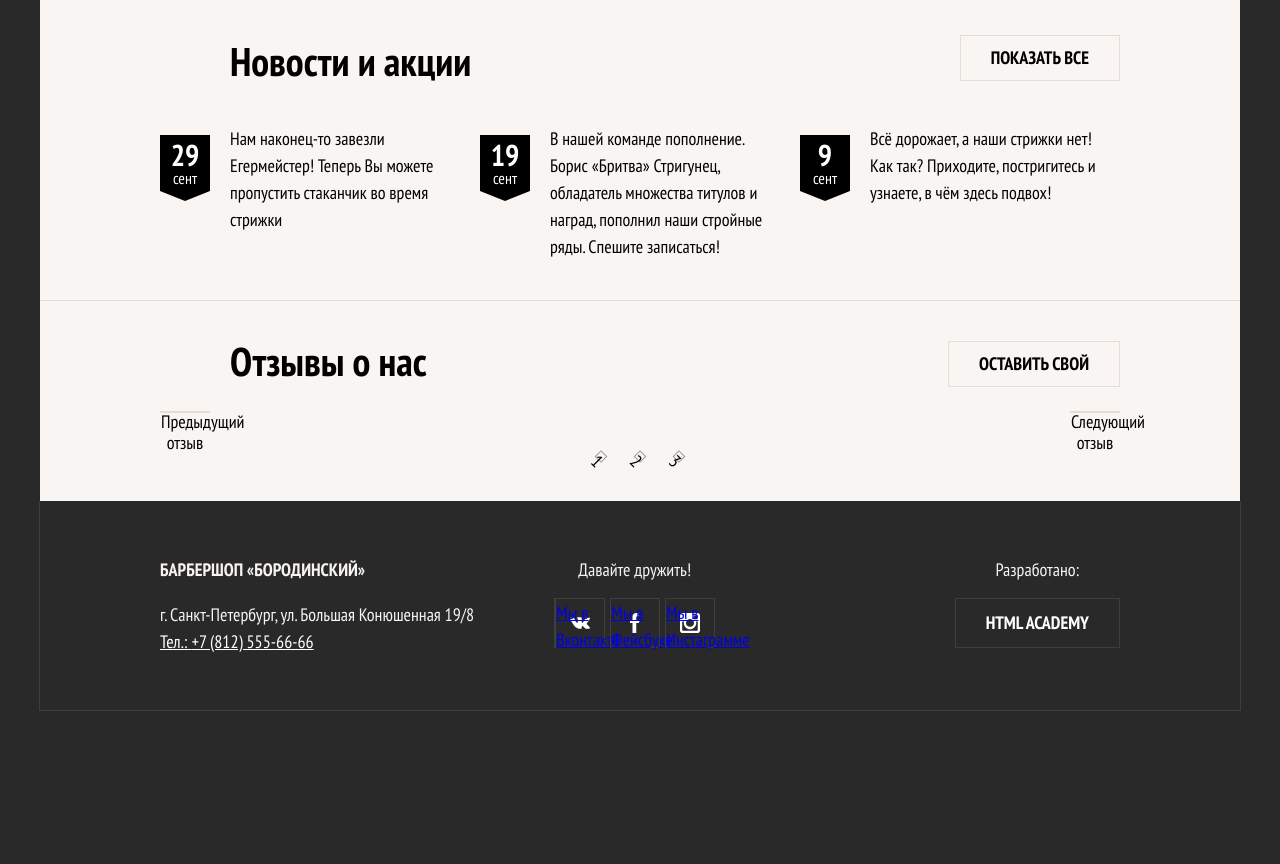
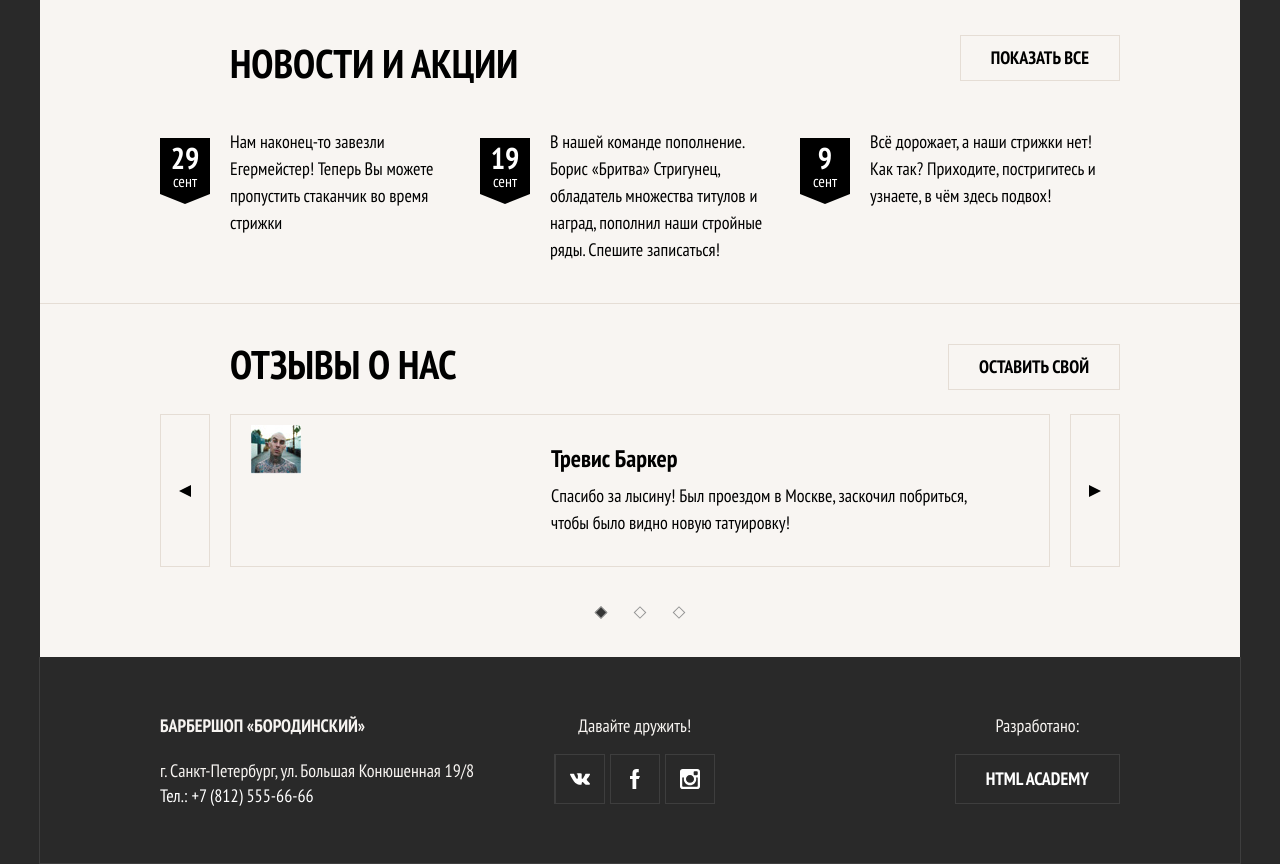
Before and after one commit to JimJameson/barbershop_adaptive, a website: page index.html in a window 1280 px wide. Shown: the part 1336-2200 px from the top of the page. Before the commit the page ends 2047 px from the top, so only its background shows below. Drawn offline with Linux system fonts and the light colour scheme.

Commit message:
Update index.html

```diff
--- a/index.html
+++ b/index.html
@@ -45,13 +45,19 @@
           <ul class="main-nav__list user-list">
             <li class="user-list__item">
               <a href="login.html" class="user-list__login">
-                <svg class="user-list__login-icon"
+                <svg
+                  class="user-list__login-icon"
                   xmlns="http://www.w3.org/2000/svg"
                   width="16"
                   height="16"
-                    viewBox="0 0 16 16">
-                    <polygon points="0 7 7.01 7 7.01 4.06 10.96 8.01 7.01 11.91 7.01 9.06 0 9.02 0 7"/>
-                    <polygon points="7.01 0 7.01 2 14.03 2 14.03 13.99 7.01 13.99 7.01 16 16 16 16 0 7.01 0"/>
+                  viewBox="0 0 16 16"
+                >
+                  <polygon
+                    points="0 7 7.01 7 7.01 4.06 10.96 8.01 7.01 11.91 7.01 9.06 0 9.02 0 7"
+                  />
+                  <polygon
+                    points="7.01 0 7.01 2 14.03 2 14.03 13.99 7.01 13.99 7.01 16 16 16 16 0 7.01 0"
+                  />
                 </svg>
                 Войти
               </a>
@@ -123,7 +129,9 @@
             Наши преимущества
           </h2>
           <ul class="advantages__list slider__list">
-            <li class="advantages__item advantages__item--fast slider__item slider__item--current">
+            <li
+              class="advantages__item advantages__item--fast slider__item slider__item--current"
+            >
               <h3 class="advantages__title">
                 Быстро
               </h3>
@@ -152,7 +160,10 @@
             </li>
           </ul>
           <p class="advantages__toggles slider__toggles">
-            <button class="slider__toggle slider__toggle--current" type="button">
+            <button
+              class="slider__toggle slider__toggle--current"
+              type="button"
+            >
               <span class="visually-hidden">
                 1
               </span>
@@ -173,7 +184,7 @@
 
       <section class="news">
         <div class="news__wrapper">
-          <h2 class="news__title">
+          <h2 class="news__title title">
             Новости и акции
           </h2>
           <ul class="news__list">
@@ -212,17 +223,17 @@
 
       <section class="reviews">
         <div class="reviews__wrapper slider">
-          <h2 class="reviews__title">
+          <h2 class="reviews__title title">
             Отзывы о нас
           </h2>
           <a href="#" class="reviews__write button">Оставить свой</a>
           <div class="reviews__list slider__list">
-            <blockquote class="reviews__item slider__item">
+            <blockquote class="reviews__item slider__item--current">
               <p class="reviews__author-picture">
                 <img
-                  src="img/picture-travis.jpg"
+                  src="img/rewiev.jpg"
                   width="50"
-                  height="33"
+                  height="49"
                   alt="Фото Тревиса Баркера"
                   class="reviews__author-image"
                 />
@@ -270,14 +281,29 @@
               </p>
             </blockquote>
             <button class="reviews__prev" type="button">
+              <span class="visually-hidden">
                 Предыдущий отзыв
+              </span>
             </button>
-            <button class="reviews__next" type="button">Следующий отзыв</button>
+            <button class="reviews__next" type="button">
+              <span class="visually-hidden">
+                Слeдующий отзыв
+              </span>
+            </button>
           </div>
           <p class="reviews__toggles slider__toggles">
-            <button class="slider__toggle" type="button">1</button>
-            <button class="slider__toggle" type="button">2</button>
-            <button class="slider__toggle" type="button">3</button>
+            <button
+              class="review__toggle review__toggle--current slider__toggle"
+              type="button"
+            >
+              <span class="visually-hidden">1</span>
+            </button>
+            <button class="review__toggle slider__toggle" type="button">
+              <span class="visually-hidden">2</span>
+            </button>
+            <button class="review__toggle slider__toggle" type="button">
+              <span class="visually-hidden">3</span>
+            </button>
           </p>
         </div>
       </section>
@@ -291,7 +317,7 @@
           </b>
           <p class="contacts__text">
             г. Санкт-Петербург, ул. Большая Конюшенная 19/8<br />
-            <a href="tel:+78125556666" class="contacts__phone">
+            <a href="tel:+78125556666" class="contacts__phone button">
               <span class="contacts__phone-mobile">
                 Тел.:
               </span>
@@ -309,7 +335,9 @@
                 href="https://vk.com"
                 class="social__link social__link--vkontakte"
               >
+                <span class="visually-hidden">
                   Мы в Вконтакте
+                </span>
               </a>
             </li>
             <li class="social__item">
@@ -317,7 +345,9 @@
                 href="https://www.facebook.com"
                 class="social__link social__link--facebook"
               >
+                <span class="visually-hidden">
                   Мы в Фейсбуке
+                </span>
               </a>
             </li>
             <li class="social__item">
@@ -325,7 +355,9 @@
                 href="https://instagram.com"
                 class="social__link social__link--instagram"
               >
+                <span class="visually-hidden">
                   Мы в Инстаграмме
+                </span>
               </a>
             </li>
           </ul>
```
Lines whose indentation alone changed are shown as unchanged.
